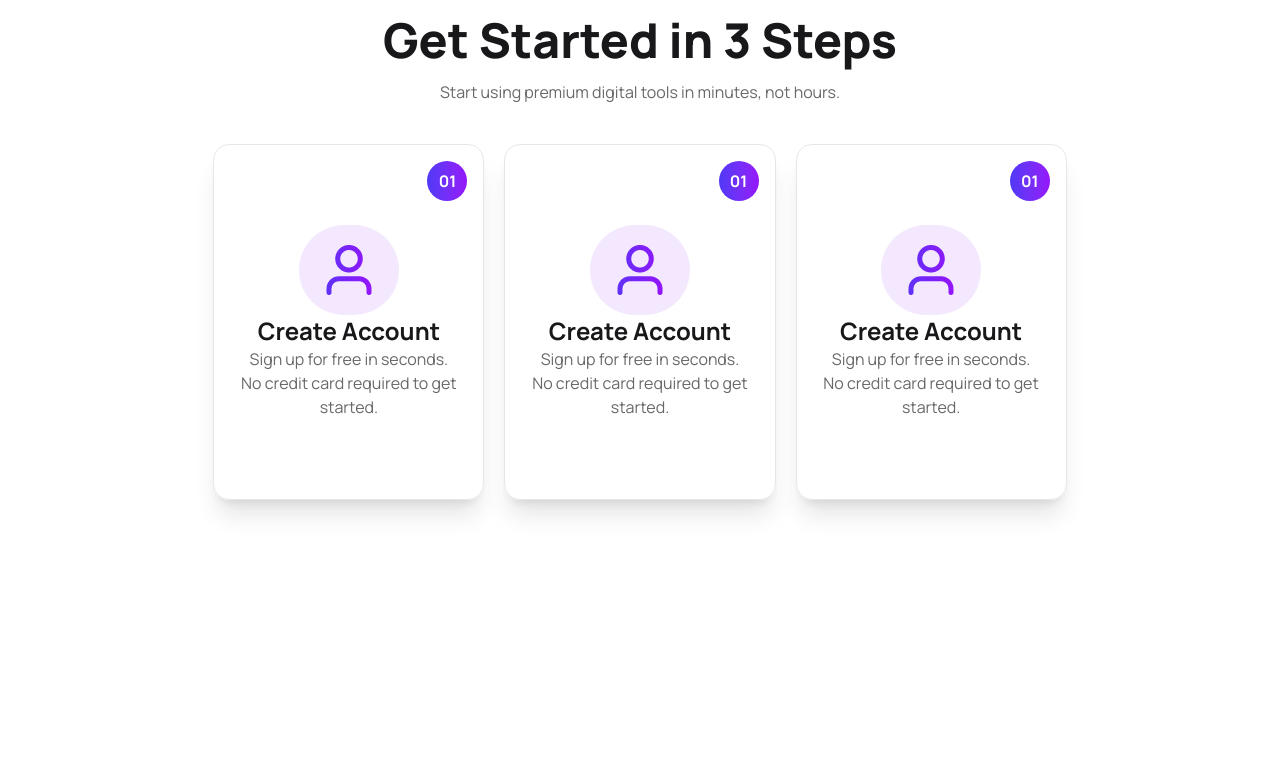
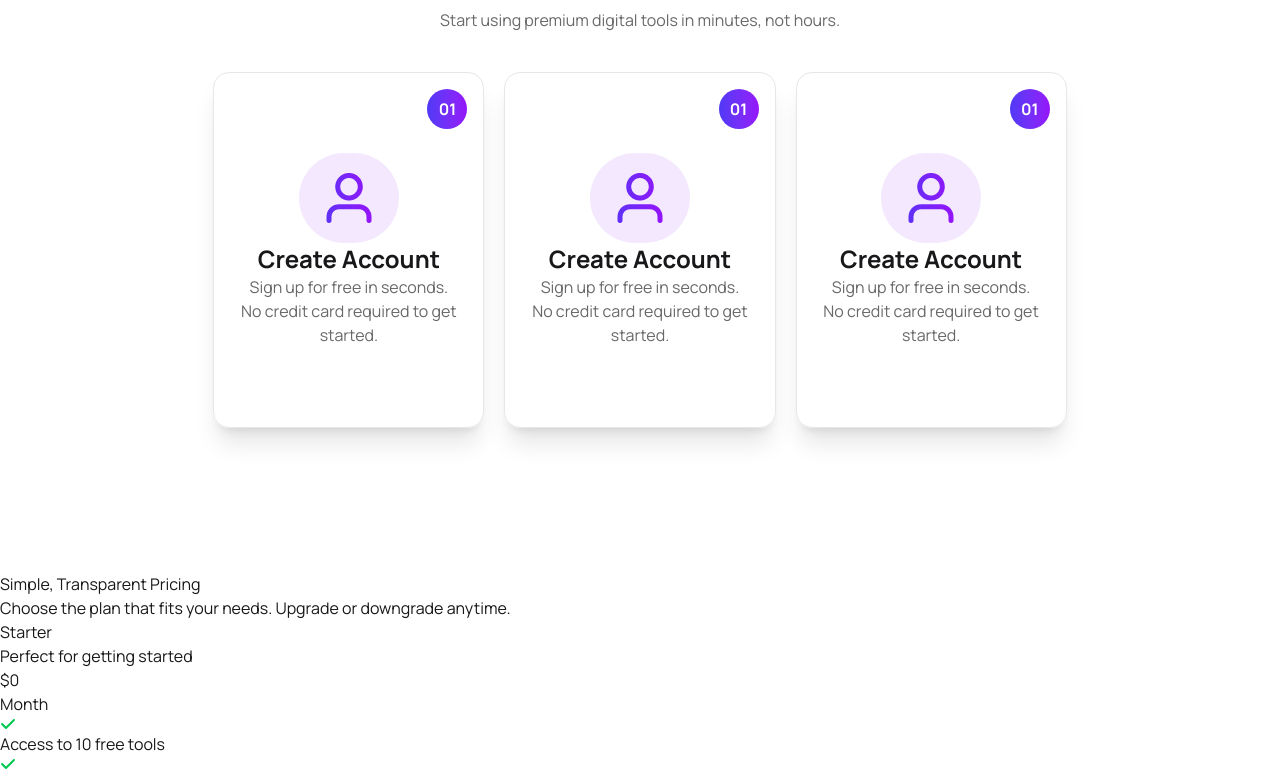
Before and after one commit to sazeeb-saha/B13-A6-Digitools-Platform, a React (Vite) app: page / in a window 1280 px wide. Shown: the part 3329-4105 px from the top of the page. Before the commit the page ends 3973 px from the top, so only its background shows below. Built offline with nearby package versions, Linux system fonts and the light colour scheme.

Commit message:
feature of card are added dynamicly and pricing section work in progress

```diff
--- a/src/App.jsx
+++ b/src/App.jsx
@@ -7,6 +7,7 @@ import State from "./components/state/State";
 import Cart from "./components/cart/Cart";
 import { useState } from "react";
 import Workflow from "./components/workflow/Workflow";
+import Pricing from "./components/pricing/Pricing";
 
 const getModels = async () => {
   const res = await fetch("/data.json");
@@ -51,7 +52,7 @@ function App() {
         </div>
       </div>
 
-      {/* Suspense comment for re-loading issue  issue  */}
+      {/* Suspense off for re-loading  issue  */}
       {/* <Suspense
         fallback={<span className="loading loading-bars loading-xl"></span>}
       > */}
@@ -67,6 +68,7 @@ function App() {
       {activeTab === "cart" && <Cart carts={carts} setCarts={setCarts}></Cart>}
 
       <Workflow></Workflow>
+      <Pricing></Pricing>
     </>
   );
 }
--- a/src/components/modelCard/Card.jsx
+++ b/src/components/modelCard/Card.jsx
@@ -39,14 +39,13 @@ const Card = ({ model, carts, setCarts }) => {
       </div>
       <div>
         <div className="flex items-center gap-2  text-[#627382]">
-          <FaCheck className="text-green-500 font-bold" /> Unlimited AI
-          generations{" "}
+          <FaCheck className="text-green-500 font-bold" /> {model.features[0]}
         </div>
         <div className="flex items-center gap-2  text-[#627382]">
-          <FaCheck className="text-green-500 font-bold" /> 50+ writing templates
+          <FaCheck className="text-green-500 font-bold" /> {model.features[1]}
         </div>
         <div className="flex items-center gap-2  text-[#627382]">
-          <FaCheck className="text-green-500 font-bold" /> Grammar checker
+          <FaCheck className="text-green-500 font-bold" /> {model.features[2]}
         </div>
       </div>
       <button
--- /dev/null
+++ b/src/components/pricing/Pricing.jsx
@@ -0,0 +1,51 @@
+import React from "react";
+import { FaCheck } from "react-icons/fa6";
+
+const Pricing = () => {
+  return (
+    <div>
+      <div>
+        <div>
+          <h1>Simple, Transparent Pricing</h1>
+          <p>
+            Choose the plan that fits your needs. Upgrade or downgrade anytime.
+          </p>
+        </div>
+
+        <div>
+          <div>
+            <h2>Starter</h2>
+            <p>Perfect for getting started</p>
+          </div>
+          <div>
+            <h2>$0</h2>
+            <p>Month</p>
+          </div>
+          <div>
+            <ul>
+              <li>
+                <FaCheck className="text-green-500 font-bold" />
+                Access to 10 free tools
+              </li>
+              <li>
+                <FaCheck className="text-green-500 font-bold" />
+                Basic templates
+              </li>
+              <li>
+                <FaCheck className="text-green-500 font-bold" />
+                Community support
+              </li>
+              <li>
+                <FaCheck className="text-green-500 font-bold" />1 project per
+                month
+              </li>
+            </ul>
+          </div>
+          <button>Get Started Free</button>
+        </div>
+      </div>
+    </div>
+  );
+};
+
+export default Pricing;
```
